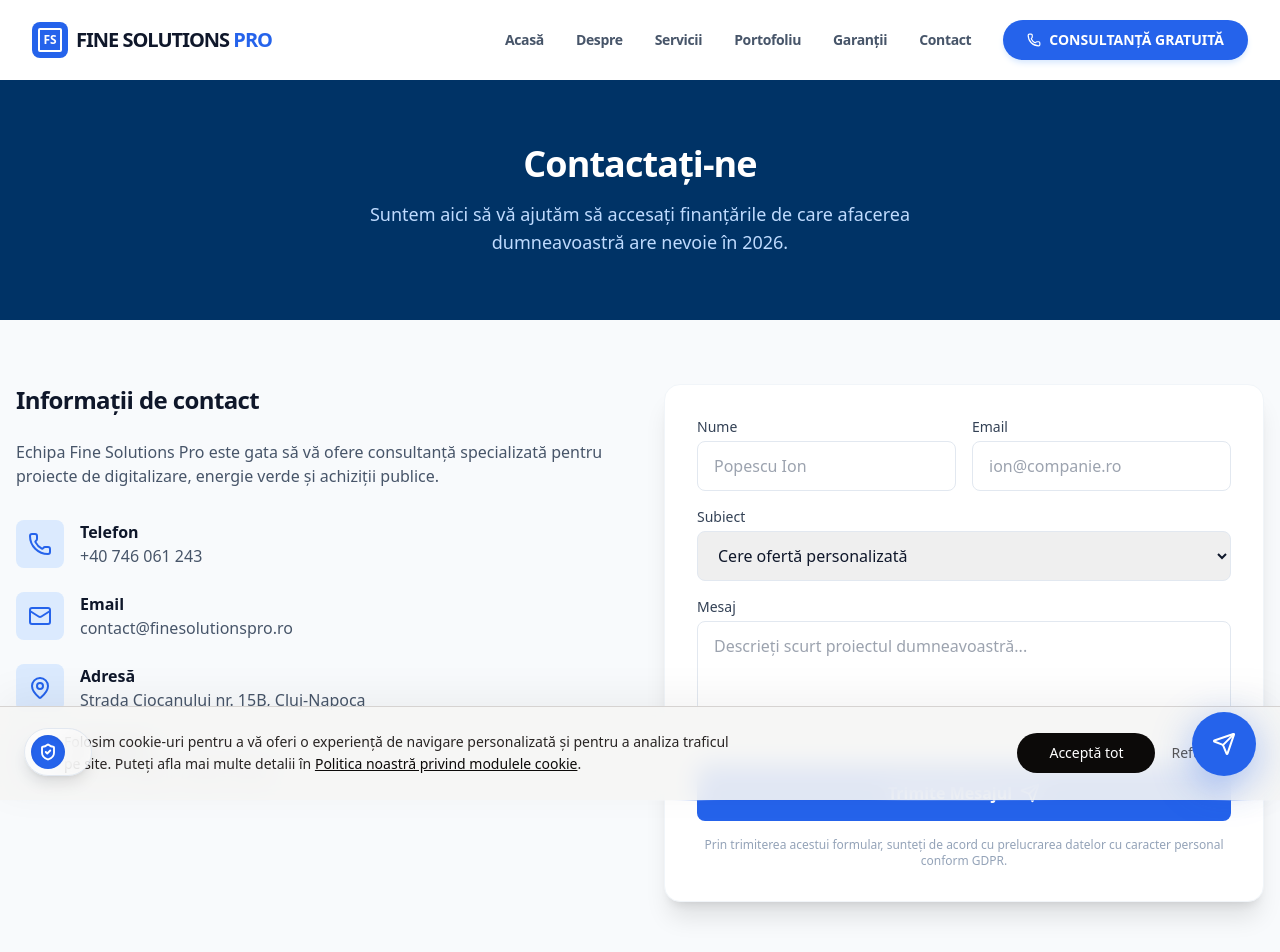
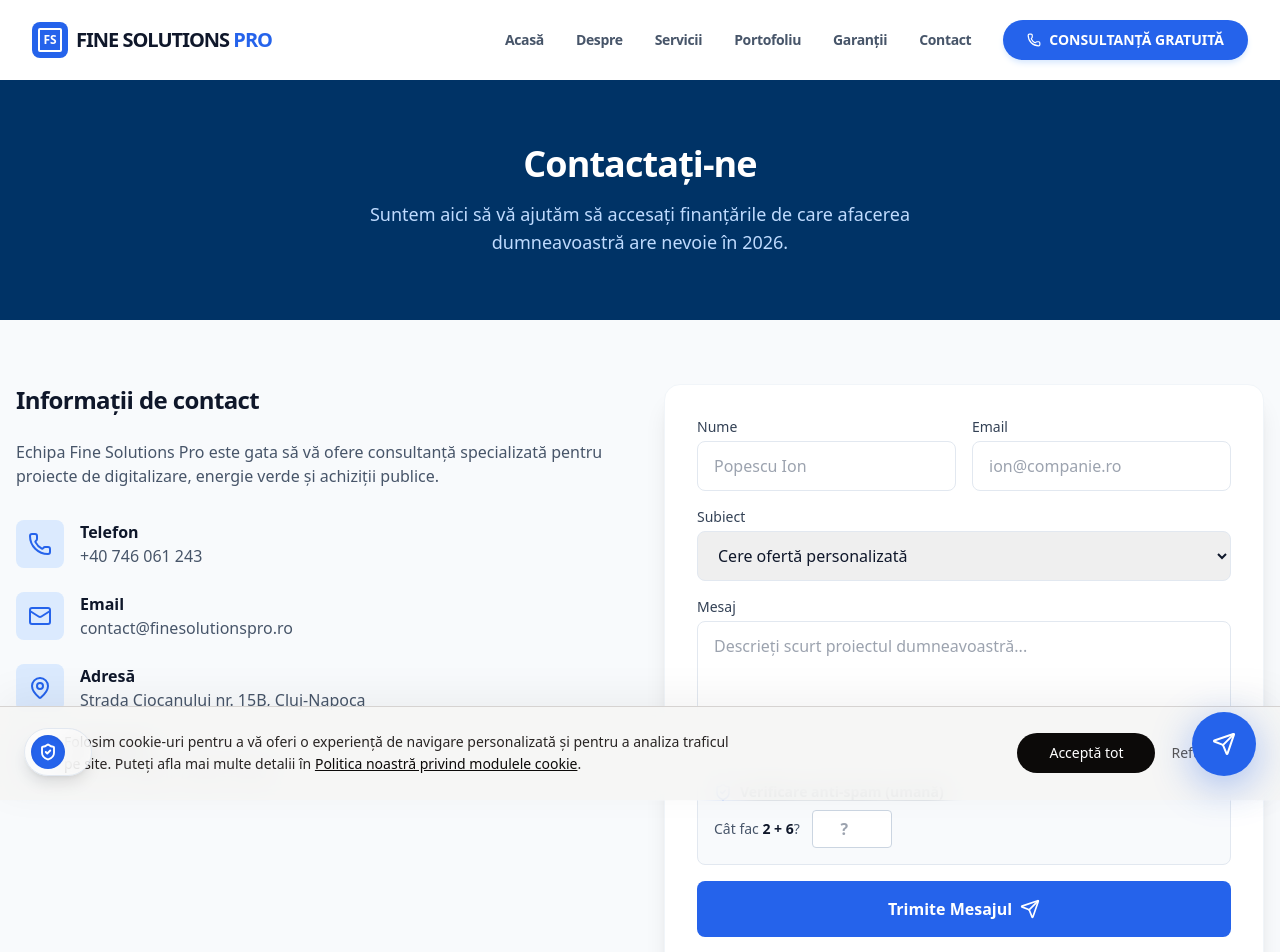
Before and after one commit to evialbert/FSPro, a Next.js app: page /contact in a window 1280 px wide. Shown: the top 952 px of the page. Built offline with nearby package versions, Linux system fonts and the light colour scheme.

Commit message:
Actualizează formularul de contact cu cheia API Web3Forms

```diff
--- a/app/contact/page.tsx
+++ b/app/contact/page.tsx
@@ -1,10 +1,94 @@
 "use client";
 
-import React from "react";
+import React, { useState, useEffect } from "react";
 import Link from "next/link";
-import { Phone, Mail, MapPin, Clock, Send } from "lucide-react";
+import { Phone, Mail, MapPin, Clock, Send, ShieldCheck, CheckCircle2 } from "lucide-react";
 
 export default function ContactPage() {
+  // Stări pentru formular
+  const [formData, setFormData] = useState({
+    nume: "",
+    email: "",
+    subiect: "Cere ofertă personalizată",
+    mesaj: "",
+  });
+
+  // Stare pentru verificarea umană (Captcha matematic simplu & rapid, zero librării externe necesare)
+  const [num1, setNum1] = useState(0);
+  const [num2, setNum2] = useState(0);
+  const [userAnswer, setUserAnswer] = useState("");
+  const [isHumanVerified, setIsHumanVerified] = useState(false);
+  const [captchaError, setCaptchaError] = useState(false);
+
+  // Stare trimitere
+  const [status, setStatus] = useState<"idle" | "loading" | "success" | "error">("idle");
+
+  // Generare întrebare verificare la încărcare
+  useEffect(() => {
+    generateCaptcha();
+  }, []);
+
+  const generateCaptcha = () => {
+    const n1 = Math.floor(Math.random() * 9) + 1;
+    const n2 = Math.floor(Math.random() * 9) + 1;
+    setNum1(n1);
+    setNum2(n2);
+    setUserAnswer("");
+    setIsHumanVerified(false);
+    setCaptchaError(false);
+  };
+
+  const handleCaptchaChange = (e: React.ChangeEvent<HTMLInputElement>) => {
+    const val = e.target.value;
+    setUserAnswer(val);
+    if (parseInt(val, 10) === num1 + num2) {
+      setIsHumanVerified(true);
+      setCaptchaError(false);
+    } else {
+      setIsHumanVerified(false);
+    }
+  };
+
+  const handleSubmit = async (e: React.FormEvent) => {
+    e.preventDefault();
+
+    if (!isHumanVerified) {
+      setCaptchaError(true);
+      return;
+    }
+
+    setStatus("loading");
+
+    try {
+      // Trimitere folosind un endpoint gratuit (Web3Forms / Formspree) direct către contact@finesolutionspro.ro
+      const response = await fetch("https://api.web3forms.com/submit", {
+        method: "POST",
+        headers: {
+          "Content-Type": "application/json",
+          Accept: "application/json",
+        },
+        body: JSON.stringify({
+          access_key: "f81f6769-c3ba-43e5-97ae-2cd1046bd30b", // Înlocuiți cu cheia gratuită de la web3forms.com
+          to_email: "contact@finesolutionspro.ro",
+          from_name: formData.nume,
+          subject: `[Contact Fine Solutions] ${formData.subiect}`,
+          message: `Nume: ${formData.nume}\nEmail: ${formData.email}\nSubiect: ${formData.subiect}\n\nMesaj:\n${formData.mesaj}`,
+        }),
+      });
+
+      if (response.ok) {
+        setStatus("success");
+        setFormData({ nume: "", email: "", subiect: "Cere ofertă personalizată", mesaj: "" });
+        generateCaptcha();
+      } else {
+        setStatus("error");
+      }
+    } catch (error) {
+      console.error(error);
+      setStatus("error");
+    }
+  };
+
   return (
     <div className="bg-slate-50 min-h-screen">
       {/* Header Pagina */}
@@ -69,22 +153,55 @@ export default function ContactPage() {
           </div>
         </div>
 
-        {/* Coloana 2: Formular Simplificat (UI) */}
+        {/* Coloana 2: Formular cu Verificare Umană */}
         <div className="bg-white p-8 rounded-2xl shadow-xl border border-slate-100">
-          <form className="space-y-4" onSubmit={(e) => e.preventDefault()}>
+          {status === "success" ? (
+            <div className="text-center py-12 space-y-4">
+              <CheckCircle2 className="mx-auto text-green-500" size={56} />
+              <h3 className="text-2xl font-bold text-slate-900">Mesaj trimis cu succes!</h3>
+              <p className="text-slate-600">
+                Vă mulțumim pentru solicitare. Echipa noastră vă va contacta pe adresa furnizată în cel mai scurt timp.
+              </p>
+              <button
+                onClick={() => setStatus("idle")}
+                className="mt-4 px-6 py-2 bg-blue-600 text-white rounded-lg hover:bg-blue-700 transition-all font-medium"
+              >
+                Trimite alt mesaj
+              </button>
+            </div>
+          ) : (
+            <form className="space-y-4" onSubmit={handleSubmit}>
               <div className="grid grid-cols-1 sm:grid-cols-2 gap-4">
                 <div>
                   <label className="block text-sm font-medium text-slate-700 mb-1">Nume</label>
-                <input type="text" className="w-full px-4 py-3 rounded-lg border border-slate-200 focus:ring-2 focus:ring-blue-500 outline-none transition-all" placeholder="Popescu Ion" />
+                  <input
+                    type="text"
+                    required
+                    value={formData.nume}
+                    onChange={(e) => setFormData({ ...formData, nume: e.target.value })}
+                    className="w-full px-4 py-3 rounded-lg border border-slate-200 focus:ring-2 focus:ring-blue-500 outline-none transition-all"
+                    placeholder="Popescu Ion"
+                  />
                 </div>
                 <div>
                   <label className="block text-sm font-medium text-slate-700 mb-1">Email</label>
-                <input type="email" className="w-full px-4 py-3 rounded-lg border border-slate-200 focus:ring-2 focus:ring-blue-500 outline-none transition-all" placeholder="ion@companie.ro" />
+                  <input
+                    type="email"
+                    required
+                    value={formData.email}
+                    onChange={(e) => setFormData({ ...formData, email: e.target.value })}
+                    className="w-full px-4 py-3 rounded-lg border border-slate-200 focus:ring-2 focus:ring-blue-500 outline-none transition-all"
+                    placeholder="ion@companie.ro"
+                  />
                 </div>
               </div>
               <div>
                 <label className="block text-sm font-medium text-slate-700 mb-1">Subiect</label>
-              <select className="w-full px-4 py-3 rounded-lg border border-slate-200 focus:ring-2 focus:ring-blue-500 outline-none transition-all">
+                <select
+                  value={formData.subiect}
+                  onChange={(e) => setFormData({ ...formData, subiect: e.target.value })}
+                  className="w-full px-4 py-3 rounded-lg border border-slate-200 focus:ring-2 focus:ring-blue-500 outline-none transition-all"
+                >
                   <option>Cere ofertă personalizată</option>
                   <option>Programează o consultare</option>
                   <option>Primește analiza inițială</option>
@@ -94,16 +211,66 @@ export default function ContactPage() {
               </div>
               <div>
                 <label className="block text-sm font-medium text-slate-700 mb-1">Mesaj</label>
-              <textarea rows={4} className="w-full px-4 py-3 rounded-lg border border-slate-200 focus:ring-2 focus:ring-blue-500 outline-none transition-all" placeholder="Descrieți scurt proiectul dumneavoastră..."></textarea>
+                <textarea
+                  rows={4}
+                  required
+                  value={formData.mesaj}
+                  onChange={(e) => setFormData({ ...formData, mesaj: e.target.value })}
+                  className="w-full px-4 py-3 rounded-lg border border-slate-200 focus:ring-2 focus:ring-blue-500 outline-none transition-all"
+                  placeholder="Descrieți scurt proiectul dumneavoastră..."
+                ></textarea>
               </div>
-            <button className="w-full bg-blue-600 text-white font-bold py-4 rounded-lg hover:bg-blue-700 transition-all flex items-center justify-center space-x-2">
-              <span>Trimite Mesajul</span>
+
+              {/* Bloc Verificare Umană */}
+              <div className="bg-slate-50 p-4 rounded-lg border border-slate-200 space-y-2">
+                <div className="flex items-center space-x-2 text-slate-700 text-sm font-semibold">
+                  <ShieldCheck size={18} className="text-blue-600" />
+                  <span>Verificare anti-spam (umană)</span>
+                </div>
+                <div className="flex items-center space-x-3">
+                  <span className="text-sm text-slate-600 font-medium">
+                    Cât fac <strong className="text-slate-900">{num1} + {num2}</strong>?
+                  </span>
+                  <input
+                    type="number"
+                    required
+                    value={userAnswer}
+                    onChange={handleCaptchaChange}
+                    placeholder="?"
+                    className="w-20 px-3 py-1.5 rounded border border-slate-300 focus:ring-2 focus:ring-blue-500 outline-none text-center font-bold"
+                  />
+                  {isHumanVerified && (
+                    <span className="text-xs text-green-600 font-semibold flex items-center space-x-1">
+                      <CheckCircle2 size={16} /> <span>Verificat</span>
+                    </span>
+                  )}
+                </div>
+                {captchaError && !isHumanVerified && (
+                  <p className="text-xs text-red-500 font-medium">
+                    Te rugăm să rezolvi calculul corect pentru a putea trimite mesajul.
+                  </p>
+                )}
+              </div>
+
+              {status === "error" && (
+                <p className="text-xs text-red-500 text-center">
+                  A apărut o eroare la trimitere. Vă rugăm să încercați din nou sau să ne scrieți direct la contact@finesolutionspro.ro.
+                </p>
+              )}
+
+              <button
+                type="submit"
+                disabled={status === "loading"}
+                className="w-full bg-blue-600 text-white font-bold py-4 rounded-lg hover:bg-blue-700 transition-all flex items-center justify-center space-x-2 disabled:opacity-50"
+              >
+                <span>{status === "loading" ? "Se trimite..." : "Trimite Mesajul"}</span>
                 <Send size={20} />
               </button>
               <p className="text-xs text-slate-400 text-center mt-4">
                 Prin trimiterea acestui formular, sunteți de acord cu prelucrarea datelor cu caracter personal conform GDPR.
               </p>
             </form>
+          )}
         </div>
       </div>
 
```
Lines whose indentation alone changed are shown as unchanged.
